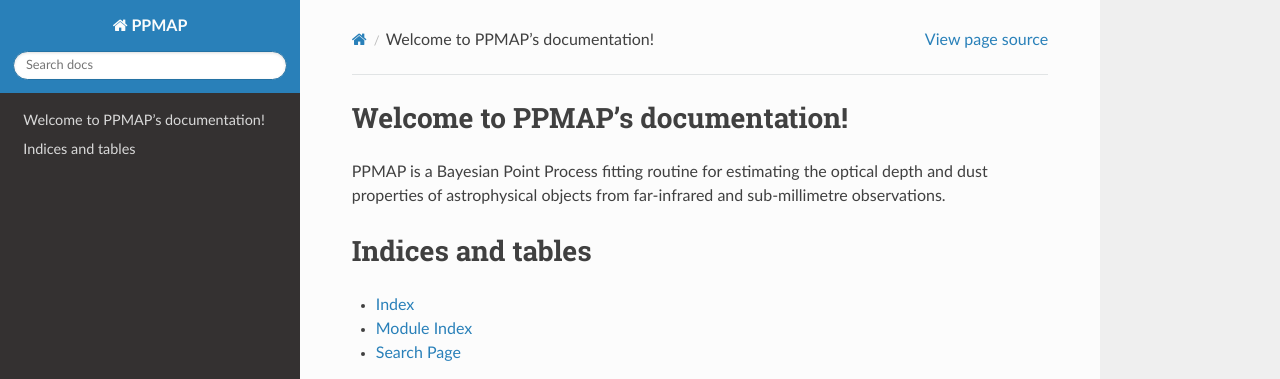
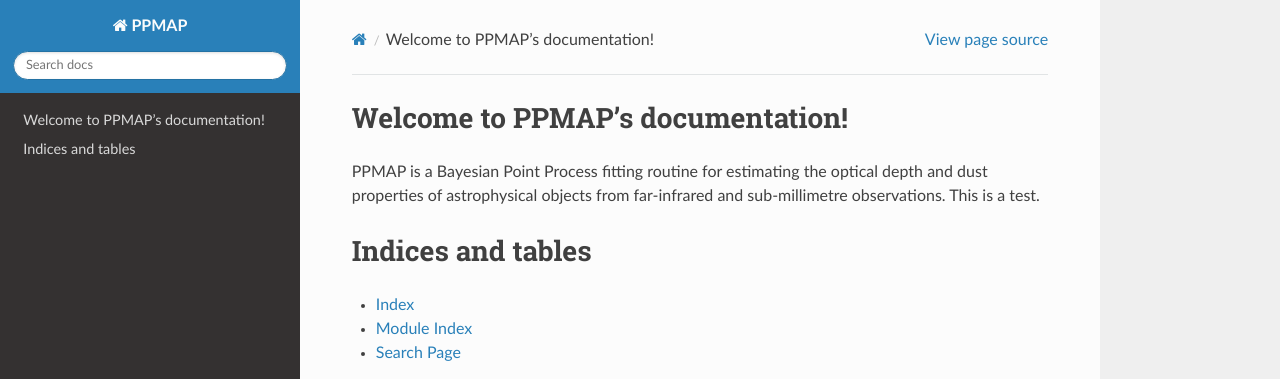
Before and after one commit to ahoward-cf/ppmap, a Sphinx documentation site: the page built from docs/source/index.rst, in a window 1280 px wide. Shown: the top 379 px of the page. Built offline with Sphinx 7.4.7 and the Read the Docs theme 2.0.0, drawn with Linux system fonts in a browser that asks for light colours.

Commit message:
Minor Sphinx Edits to check syncing

```diff
--- a/docs/source/index.rst
+++ b/docs/source/index.rst
@@ -6,7 +6,7 @@
 Welcome to PPMAP's documentation!
 =================================
 
-PPMAP is a Bayesian Point Process fitting routine for estimating the optical depth and dust properties of astrophysical objects from far-infrared and sub-millimetre observations.
+PPMAP is a Bayesian Point Process fitting routine for estimating the optical depth and dust properties of astrophysical objects from far-infrared and sub-millimetre observations. This is a test.
 
 .. toctree::
    :maxdepth: 2
```
Also changed, not shown: 5 other files.
